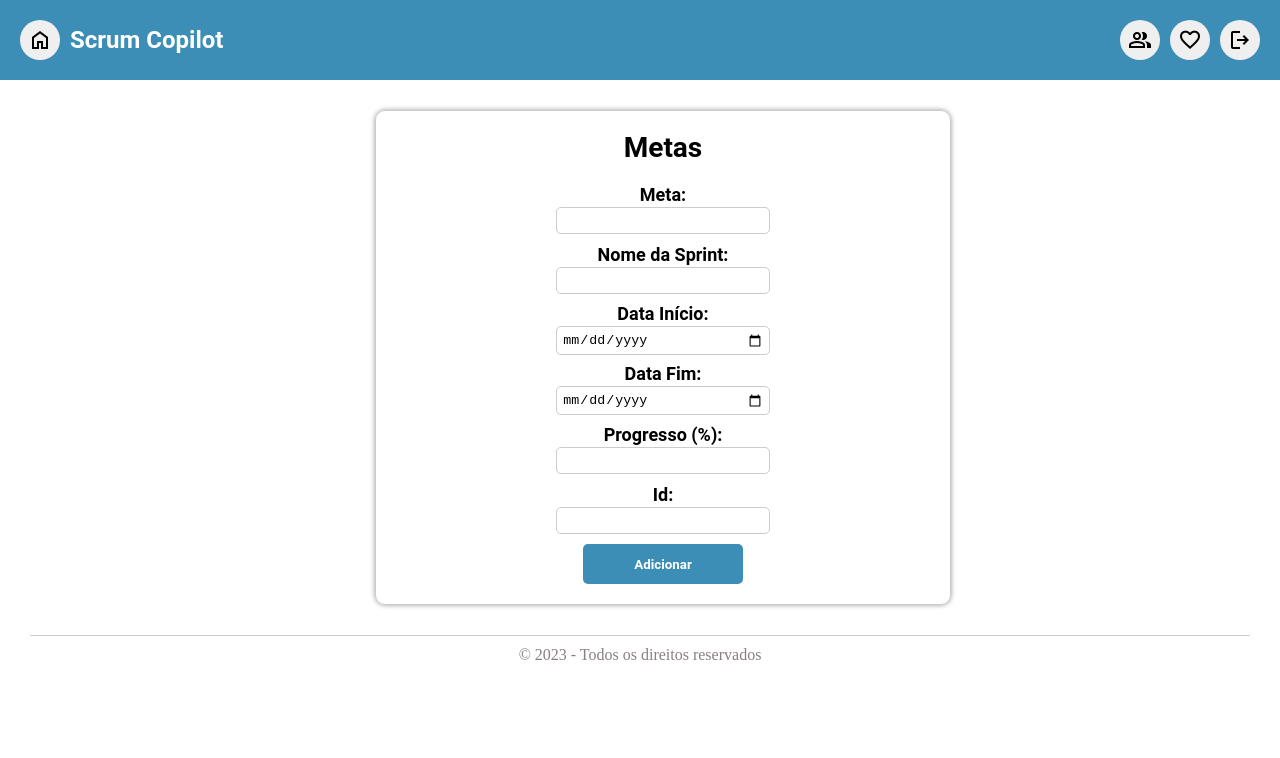
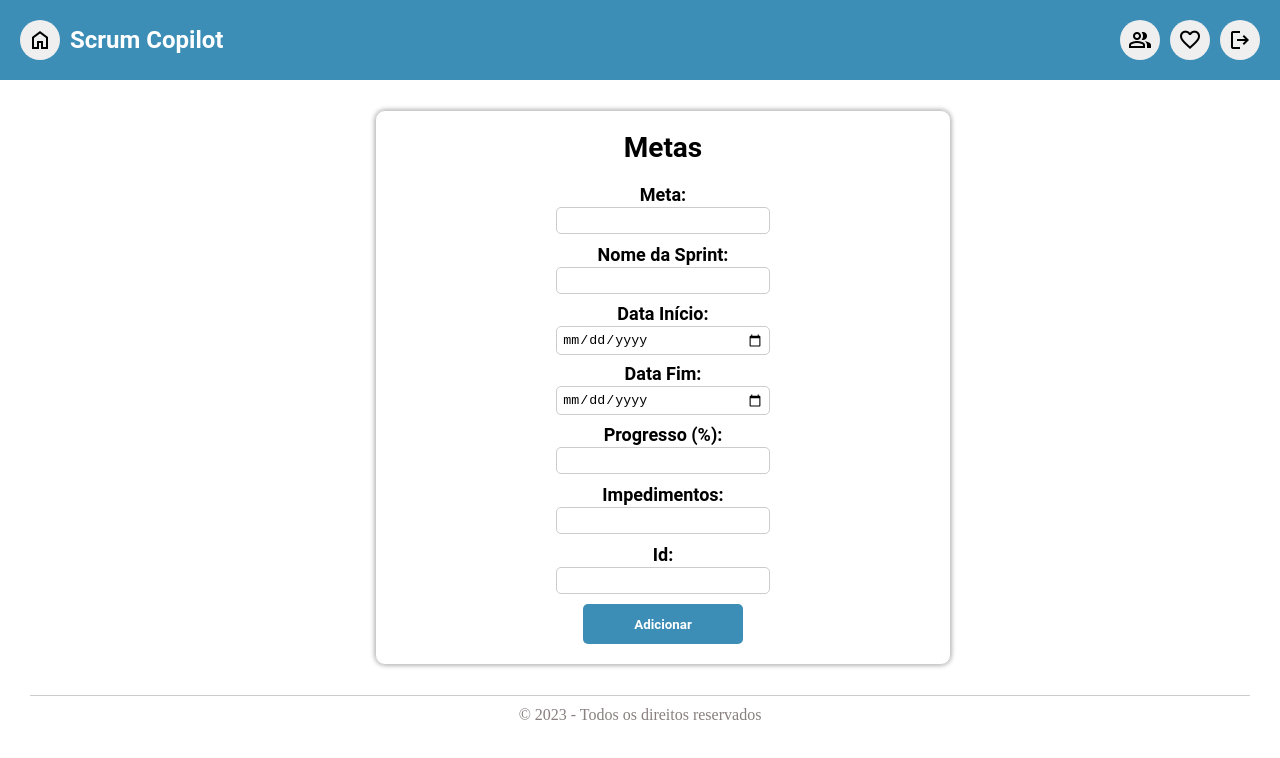
Before and after one commit to WenerRodrigo/scrum_copilot, an Angular app: page /telaPrincipal in a window 1280 px wide. Shown: the top 758 px of the page. Built offline with nearby package versions, Linux system fonts and the light colour scheme.

Commit message:
add mais um campo na tabela

```diff
--- a/src/app/components/screens/tela-principal/tela-principal.component.html
+++ b/src/app/components/screens/tela-principal/tela-principal.component.html
@@ -60,6 +60,10 @@
                     <input type="number" id="progresso" formControlName="progresso">
                 </div>
                 <div class="form-group">
+                    <label for="impedimentos">Impedimentos:</label>
+                    <input type="text" id="impedimentos" formControlName="impedimentos">
+                </div>
+                <div class="form-group">
                     <label for="id">Id:</label>
                     <input type="text" id="id" formControlName="id">
                 </div>
@@ -78,6 +82,7 @@
             <th>Data Início</th>
             <th>Data Fim</th>
             <th>Progresso</th>
+            <th>Impedimentos</th>
             <th>Ações</th>
         </tr>
     </thead>
@@ -94,6 +99,7 @@
                     </div>
                 </div>
             </td>
+            <td>{{ meta.impedimentos }}</td>
             <td class="acoes-button">
                 <button class="button-edit" (click)="editar(i)">
                     <span class="material-symbols-outlined">
--- a/src/app/components/screens/tela-principal/tela-principal.component.ts
+++ b/src/app/components/screens/tela-principal/tela-principal.component.ts
@@ -21,6 +21,7 @@ export class TelaPrincipalComponent implements OnInit {
       id: ['', Validators.required],
       progresso: ['', Validators.required],
       nomeMeta: [''],
+      impedimentos: [''],
     })
   }
 
@@ -51,6 +52,7 @@ export class TelaPrincipalComponent implements OnInit {
       id: meta.id,
       progresso: meta.progresso,
       nomeMeta: meta.nomeMeta,
+      impedimentos: meta.impedimentos,
     })
   }
 
```
